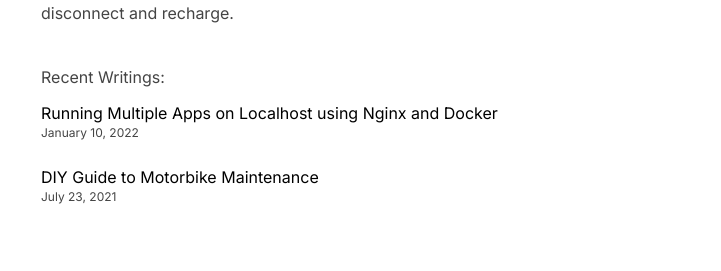
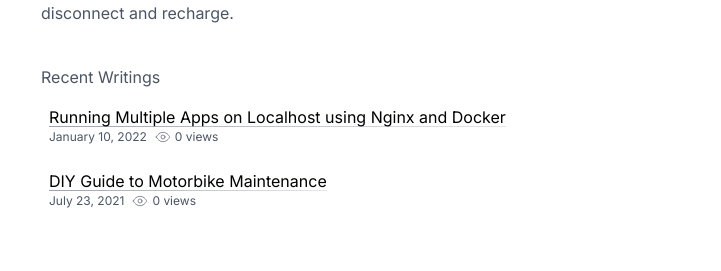
Before and after one commit to Saifurrahmanemon/saifur.me, a Next.js app: page / in a window 1280 px wide. Shown: the part 536-807 px from the top of the page, without its empty margins (279-1000 px from the left). Built offline with nearby package versions, Linux system fonts and the light colour scheme; no server answers; the database is empty; a web font is replaced by a local one.

Commit message:
feat: recent writings style on home page

```diff
--- a/app/api/view-count/route.ts
+++ b/app/api/view-count/route.ts
@@ -41,7 +41,6 @@
       return new NextResponse('Already viewed', { status: 202 });
     }
   }
-
   await redis.incr(['pageviews', 'projects', slug].join(':'));
   return new NextResponse(null, { status: 202 });
 }
--- a/app/page.tsx
+++ b/app/page.tsx
@@ -3,6 +3,8 @@
 import { getSortedWritings } from '~/lib/writings';
 import { formatDate } from '../utils';
 import HeroSection from './components/hero-section';
+import { EyeIcon } from './writing/[slug]/page';
+import { formatNumber, getAllWritingsViews } from './writing/page';
 
 const ReachMe = () => {
   return (
@@ -48,28 +50,39 @@
   );
 };
 
-const RecentWritings = () => {
-  const writings = getSortedWritings();
+const RecentWritings = async () => {
+  const recent = getSortedWritings()?.slice(0, 2);
 
-  if (writings.length === 0) {
+  if (recent.length === 0) {
     return <p className="text-primary">No Writings Found</p>;
   }
 
+  const getViews = await getAllWritingsViews(recent);
+
   return (
     <section className="text-secondary">
-      <p className="mt-10 ">Recent Writings: </p>
-      {writings.slice(0, 2).map((writing, idx) => (
-        <div key={idx} className="py-3 ">
-          <Link
-            className="hover:underline text-primary"
-            href={`/writing/${writing.slug}`}
-          >
-            {writing.metadata.title}
-          </Link>
-          <p className="text-xs text-secondary">
-            {formatDate(writing.metadata.publishedAt)}
-          </p>
-        </div>
+      <p className="mt-10 mb-1">Recent Writings </p>
+      {recent.map((writing) => (
+        <Link href={`/writing/${writing.slug}`} key={writing.slug}>
+          <div className="px-2 py-3 transition-all rounded-lg cursor-pointer hover:bg-primary">
+            <span className="text-primary text-underline-gradient ">
+              {writing.metadata.title}
+            </span>
+            <div className=""></div>
+            <div className="flex items-center justify-start gap-2 text-xs text-secondary">
+              <span className="flex items-center gap-1">
+                {formatDate(writing.metadata.publishedAt)}
+              </span>
+              <span className="flex items-end gap-1">
+                <EyeIcon />{' '}
+                {formatNumber(writing.slug, getViews, {
+                  notation: 'compact'
+                })}{' '}
+                views
+              </span>
+            </div>
+          </div>
+        </Link>
       ))}
     </section>
   );
--- a/app/writing/[slug]/page.tsx
+++ b/app/writing/[slug]/page.tsx
@@ -3,6 +3,24 @@
 import { CustomMDXRemote } from '~/ui/mdx';
 import { formatDate } from '~/utils/index';
 import { ReportView } from './view';
+
+export const EyeIcon = () => {
+  return (
+    <svg
+      xmlns="http://www.w3.org/2000/svg"
+      className="w-4 h-4"
+      viewBox="0 0 24 24"
+      fill="none"
+      stroke="currentColor"
+      strokeWidth="1"
+      strokeLinecap="round"
+      strokeLinejoin="round"
+    >
+      <path d="M2 12s3-7 10-7 10 7 10 7-3 7-10 7-10-7-10-7Z" />
+      <circle cx="12" cy="12" r="3" />
+    </svg>
+  );
+};
 
 type Props = {
   params: {
@@ -37,18 +55,22 @@
 
   const formattedPubDate = formatDate(writing.metadata.publishedAt);
 
+  const views = new Intl.NumberFormat('en-US', {
+    notation: 'standard'
+  }).format(viewsCount);
+
   return (
     <main className="mx-4 mt-3">
-      <p className="text-secondary">Views: {viewsCount}</p>
       <ReportView slug={params.slug} />
       <section className="mb-10">
         <h1 className="pb-2 text-xl font-semibold border-b md:text-2xl text-primary border-secondary">
           {writing.metadata.title}
         </h1>
 
-        <p className="my-2 text-sm text-secondary">
-          Published on {formattedPubDate}
-        </p>
+        <div className="flex items-center justify-between my-2 text-sm text-secondary">
+          <p>Published on {formattedPubDate}</p>
+          <p className="flex items-center gap-1"> {views} views</p>
+        </div>
       </section>
       <article className="my-5 prose prose-stone dark:prose-invert text-secondary">
         <CustomMDXRemote source={writing.content} />
--- a/app/writing/page.tsx
+++ b/app/writing/page.tsx
@@ -1,8 +1,10 @@
 import { Redis } from '@upstash/redis';
+import { unstable_noStore as noStore } from 'next/cache';
 import Link from 'next/link';
 import { Suspense } from 'react';
 import { getSortedWritings } from '~/lib/writings';
 import Divider from '~/ui/divider';
+import { formatDate } from '~/utils/index';
 
 const redis = Redis.fromEnv();
 
@@ -13,21 +15,25 @@
   slug: string;
 }
 
-function formatToCompactNumber(
+export function formatNumber(
   itemSlug: string,
-  list: Record<string, number>
+  list: Record<string, number>,
+  options?: {
+    notation?: 'standard' | 'compact' | 'scientific' | 'engineering';
+  }
 ): string {
   const numberToFormat = list[itemSlug] ?? 0;
   const formattedNumber = new Intl.NumberFormat('en-US', {
-    notation: 'compact'
+    notation: options?.notation ?? 'standard'
   }).format(numberToFormat);
 
   return formattedNumber;
 }
 
-async function getAllWritingsViews(
+export async function getAllWritingsViews(
   writings: { slug: string }[] | undefined
 ): Promise<Record<string, number>> {
+  noStore();
   const viewsArray = await redis.mget<number[]>(
     writings?.map((w) => ['pageviews', 'projects', w.slug].join(':')) || []
   );
@@ -48,14 +54,13 @@
 
 export const Card = (props: CardProps) => {
   const { title, date, views } = props;
-  // const viewsCount = getViewsCount(slug);
   return (
-    <div className="flex items-stretch justify-between w-full gap-2 px-3 py-3 transition-all rounded-lg cursor-pointer card-hover">
+    <div className="flex items-stretch justify-between w-full gap-2 px-3 py-2 transition-all rounded-lg cursor-pointer card-hover">
       <div className="relative flex flex-col ">
         <span className="text-sm text-primary">{title}</span>
         <Suspense fallback={<p className="h-2"></p>}>
           <span className="text-xs text-gray-600 dark:text-gray-400">
-            {views} Views
+            {views} views
           </span>
         </Suspense>
       </div>
@@ -86,12 +91,12 @@
           {writings.map((item, idx) => (
             <Link key={`${item.slug}_${idx}`} href={`/writing/${item.slug}`}>
               <Card
-                views={formatToCompactNumber(item.slug, allWritingsViews)}
+                views={formatNumber(item.slug, allWritingsViews, {
+                  notation: 'compact'
+                })}
                 slug={item.slug}
                 title={item.metadata.title}
-                date={new Date(item.metadata.publishedAt)
-                  .toLocaleDateString()
-                  .toString()}
+                date={formatDate(item.metadata.publishedAt, { month: 'short' })}
               />
             </Link>
           ))}
--- a/styles/tailwind.css
+++ b/styles/tailwind.css
@@ -10,7 +10,7 @@
     @apply max-w-2xl mx-auto;
   }
   .bg-primary {
-    @apply bg-white dark:bg-gray-900;
+    @apply bg-gray-200/20 dark:bg-black/20;
   }
 
   .bg-secondary {
@@ -50,7 +50,7 @@
   }
 
   .card-hover {
-    @apply hover:bg-gray-200/50 dark:hover:bg-gray-800/50;
+    @apply hover:bg-gray-200/50 dark:hover:bg-gray-800/30;
   }
 
   .sm-content-pt {
@@ -71,4 +71,8 @@
   .prose code span {
     @apply font-medium;
   }
+
+  .text-underline-gradient {
+    @apply bg-left-bottom bg-no-repeat bg-gradient-to-r from-gray-400 to-gray-200 bg-size-1 dark:from-gray-600 dark:to-gray-800;
+  }
 }
--- a/tailwind.config.js
+++ b/tailwind.config.js
@@ -8,6 +8,10 @@
   ],
   darkMode: 'class',
   theme: {
+    backgroundSize: {
+      'size-1': '100% 1px',
+      ...defaultTheme.backgroundSize
+    },
     screens: {
       xs: '475px',
       ...defaultTheme.screens
@@ -22,21 +26,6 @@
       },
       animation: {
         borderSpin: 'spin 3s linear infinite'
-      },
-      colors: {
-        'blue-opaque': 'rgb(13 42 148 / 18%)',
-        gray: {
-          0: '#fff',
-          100: '#fafafa',
-          200: '#eaeaea',
-          300: '#999999',
-          400: '#888888',
-          500: '#666666',
-          600: '#444444',
-          700: '#333333',
-          800: '#222222',
-          900: '#111111'
-        }
       }
     }
   },
--- a/ui/icons.tsx
+++ b/ui/icons.tsx
@@ -164,6 +164,7 @@
     </svg>
   );
 }
+
 export function ProblemSolvingIcon() {
   return (
     <svg
--- a/utils/index.ts
+++ b/utils/index.ts
@@ -1,7 +1,14 @@
-export const formatDate = (date: string) => {
+export const formatDate = (
+  date: string,
+  options?: {
+    year?: 'numeric' | '2-digit';
+    month?: 'numeric' | '2-digit' | 'long' | 'short' | 'narrow';
+    day?: 'numeric' | '2-digit';
+  }
+) => {
   return new Date(date).toLocaleDateString('en-US', {
-    year: 'numeric',
-    month: 'long',
-    day: 'numeric'
+    year: options?.year ?? 'numeric',
+    month: options?.month ?? 'long',
+    day: options?.day ?? 'numeric'
   });
 };
```
